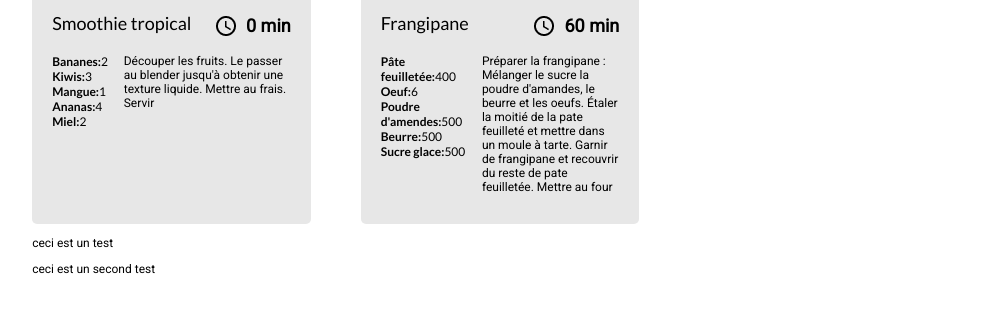
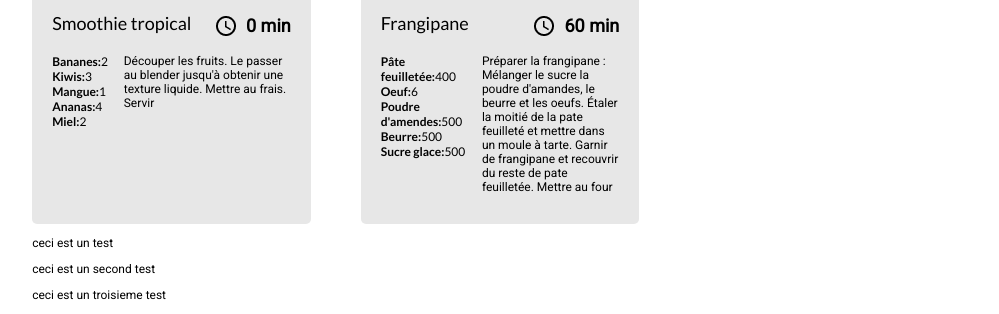
Before and after one commit to k2rDev75/test_les_petits_plats, a plain HTML site: page index.html in a window 1280 px wide. Shown: the part 8451-8765 px from the top of the page, without its empty margins (140-1139 px from the left). Before the commit the page ends 8739 px from the top, so only its background shows below. Drawn offline with Linux system fonts and the light colour scheme.

Commit message:
ajout du troisieme com

```diff
--- a/index.html
+++ b/index.html
@@ -126,6 +126,7 @@
       <section class="test_branch">
         <p>ceci est un test</p>
         <p>ceci est un second test</p>
+        <p>ceci est un troisieme test</p>
       </section>
       <!--fin de code js-->
     </main>
```
